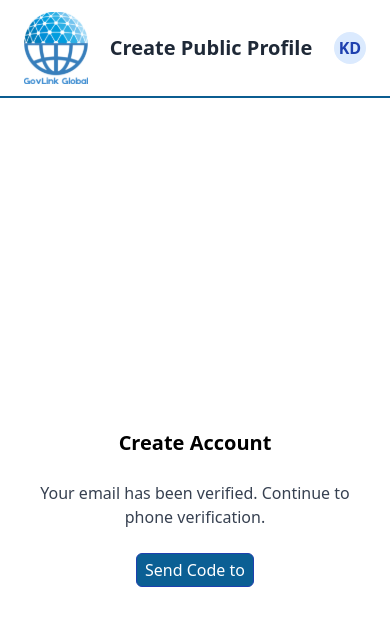
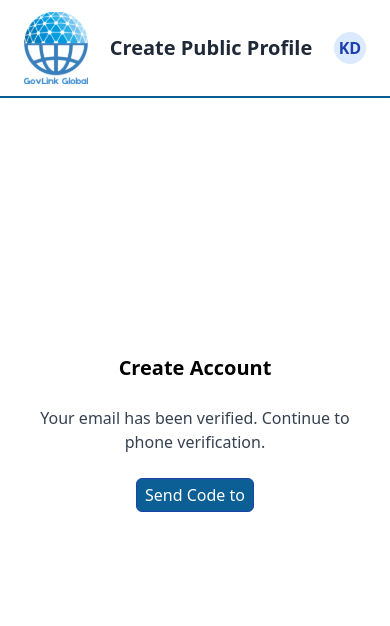
Before and after one commit to codemon0486/jobsite, a React (Vite) app: page /submit_phoneNumber in a window 390 px wide. Shown: the top 626 px of the page. Built offline with nearby package versions, Linux system fonts and the light colour scheme.

Commit message:
phone verify

```diff
--- a/src/pages/auth/PostPhoneNumber.jsx
+++ b/src/pages/auth/PostPhoneNumber.jsx
@@ -66,13 +66,12 @@ const PostPhoneNumber = () => {
         body: JSON.stringify({ idToken }),
       });
 
-      alert("Phone verified!");
+      alert("Phone verified successfully!");
     } catch (err) {
       console.error("Invalid code", err);
       alert("Incorrect code. Try again.");
     }
   };
-
   const handleResend = () => {
     setStep("send");
     handleSendOtp();
@@ -85,8 +84,8 @@ const PostPhoneNumber = () => {
   );
 
   return (
-    <div className="flex items-center justify-center min-h-screen bg-white">
-      <div className="w-full max-w-sm p-8 space-y-6 text-center">
+    <div className="flex items-center justify-center mt-56 bg-white">
+      <div className="w-full max-w-xl p-8 space-y-6 text-center">
         <h2 className="text-xl font-semibold">Create Account</h2>
 
         {step === "send" && (
@@ -131,7 +130,6 @@ const PostPhoneNumber = () => {
             />
           </>
         )}
-
         <div id="recaptcha-container"></div>
       </div>
     </div>
```
